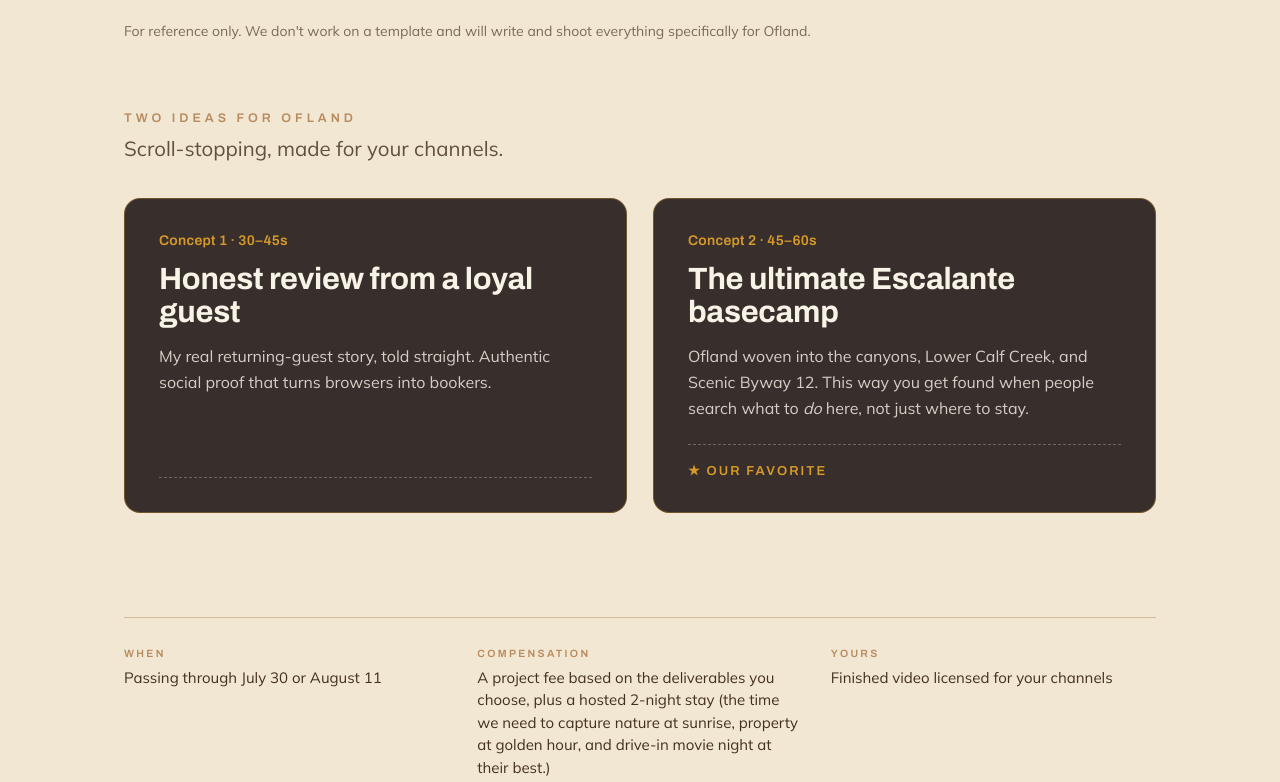
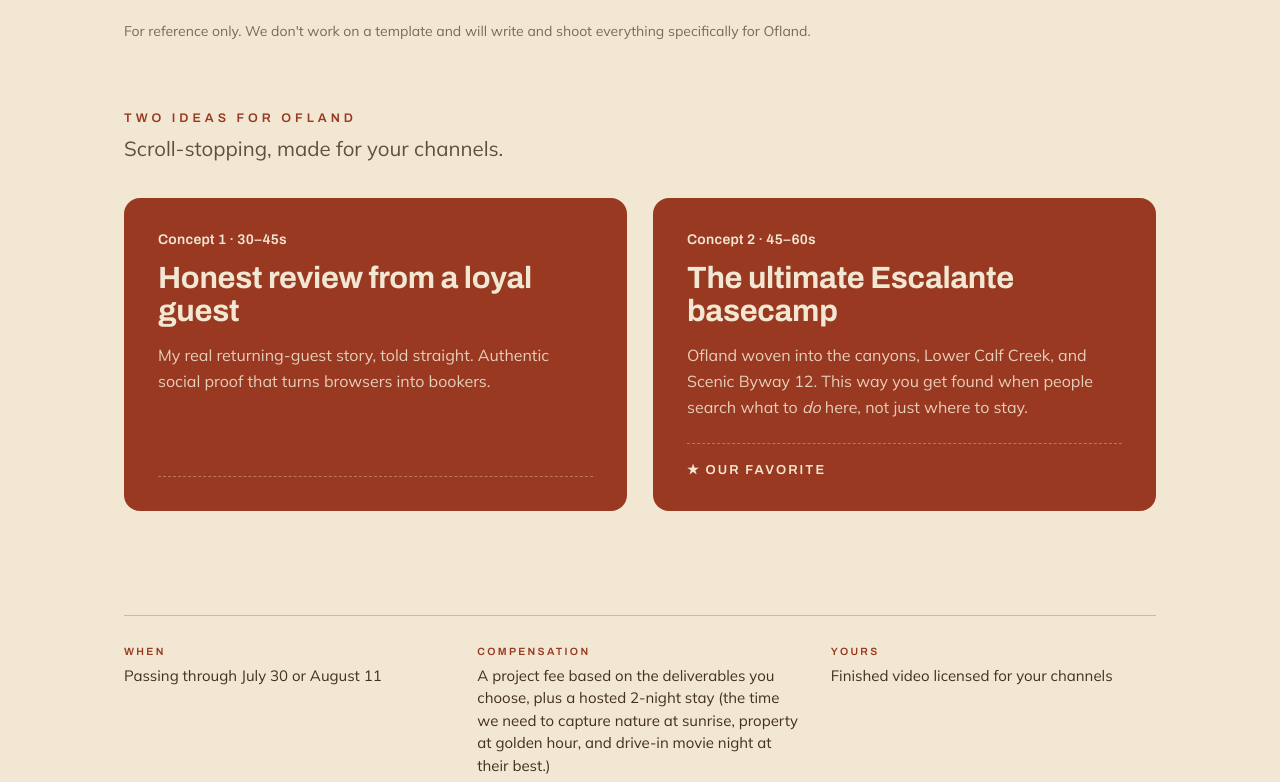
Before and after one commit to NicholasPieper/ofland-pitch, a plain HTML site: page index.html in a window 1280 px wide. Shown: the part 1048-1830 px from the top of the page. Drawn offline with nearby package versions, Linux system fonts and the light colour scheme; no server answers.

Commit message:
Update color scheme and text styles in index.html

```diff
--- a/index.html
+++ b/index.html
@@ -15,9 +15,9 @@
   * { box-sizing: border-box; }
   html, body { margin: 0; padding: 0; }
   body { background: #F2E7D3; color: #43301F; font-family: 'Mulish', system-ui, sans-serif; -webkit-font-smoothing: antialiased; }
-  a { color: #A84B2A; text-decoration: none; }
-  a:hover { color: #8f3d20; }
-  ::selection { background: #A84B2A; color: #F2E7D3; }
+  a { color: #993921; text-decoration: none; }
+  a:hover { color: #7d2e19; }
+  ::selection { background: #993921; color: #F2E7D3; }
 </style>
 <script src="./image-slot.js"></script>
 </helmet>
@@ -35,7 +35,7 @@
       <div style="text-align:right; max-width:420px;">
         <div style="font-family:'Archivo',sans-serif; font-weight:600; font-size:16px; letter-spacing:0.14em; text-transform:uppercase; color:#43301F;">Stas &amp; Nick</div>
         <div style="font-size:13.5px; color:#43301F; opacity:0.72; margin-top:4px;">UGC creators · travel &amp; hospitality</div>
-        <div style="font-size:13px; color:#B98A5E; margin-top:10px; letter-spacing:0.01em; line-height:1.7;">@goeverywhere_doeverything · <a href="/cdn-cgi/l/email-protection" class="__cf_email__" data-cfemail="137476777667617265767f6053747e727a7f3d707c7e">[email&#160;protected]</a></div>
+        <div style="font-size:13px; color:#993921; margin-top:10px; letter-spacing:0.01em; line-height:1.7;">@goeverywhere_doeverything · <a href="/cdn-cgi/l/email-protection" class="__cf_email__" data-cfemail="9cfbf9f8f9e8eefdeaf9f0efdcfbf1fdf5f0b2fff3f1">[email&#160;protected]</a></div>
       </div>
     </header>
 
@@ -44,18 +44,18 @@
       <div style="display:flex; flex-wrap:wrap; align-items:flex-end; justify-content:space-between; gap:clamp(24px,4vw,60px);">
         <div style="flex:1 1 440px; min-width:min(100%,440px);">
           <div style="font-family:'Archivo',sans-serif; font-weight:600; font-size:18px; letter-spacing:0.28em; text-transform:uppercase; color:#38302E; margin-bottom:clamp(14px,2vw,22px);">A UGC offer for Ofland Escalante</div>
-          <h1 style="font-family:'Archivo',sans-serif; font-weight:700; font-size:clamp(1.7rem,4.6vw,3.1rem); line-height:1.0; letter-spacing:-0.01em; color:#A84B2A; text-transform:uppercase; margin:0; max-width:16ch; text-wrap:balance;">The place I keep coming back to</h1>
+          <h1 style="font-family:'Archivo',sans-serif; font-weight:700; font-size:clamp(1.7rem,4.6vw,3.1rem); line-height:1.0; letter-spacing:-0.01em; color:#993921; text-transform:uppercase; margin:0; max-width:16ch; text-wrap:balance;">The place I keep coming back to</h1>
         </div>
         <div style="flex:1 1 360px; max-width:520px;">
           <p style="font-size:clamp(1.05rem,1.6vw,1.3rem); line-height:1.62; color:#43301F; margin:0;">I first stayed solo in 2022, then again a year later with my husband (Nick), because I had to show him how fun it was. Now I create content, I'll be passing through in a couple of weeks, and I'd love to make video assets you can keep.</p>
-          <div style="font-family:'Archivo',sans-serif; font-weight:600; font-size:14px; letter-spacing:0.14em; text-transform:uppercase; color:#A84B2A; margin:clamp(16px,2.5vw,22px) 0 0;">— Stas</div>
+          <div style="font-family:'Archivo',sans-serif; font-weight:600; font-size:14px; letter-spacing:0.14em; text-transform:uppercase; color:#993921; margin:clamp(16px,2.5vw,22px) 0 0;">— Stas</div>
         </div>
       </div>
     </section>
 
     <!-- 3 · SELECTED WORK -->
     <section data-screen-label="Selected work" style="padding-bottom:clamp(40px,6vw,68px);">
-      <div style="font-family:'Archivo',sans-serif; font-weight:600; font-size:12.5px; letter-spacing:0.32em; text-transform:uppercase; color:#B98A5E; margin-bottom:clamp(14px,2vw,22px);">A few things I've made for unique stays</div>
+      <div style="font-family:'Archivo',sans-serif; font-weight:600; font-size:12.5px; letter-spacing:0.32em; text-transform:uppercase; color:#993921; margin-bottom:clamp(14px,2vw,22px);">A few things I've made for unique stays</div>
       <div style="display:grid; grid-template-columns:repeat(auto-fit, minmax(min(100%, 230px), 1fr)); gap:clamp(14px,2vw,22px);">
 
         <figure style="margin:0; position:relative;">
@@ -75,7 +75,7 @@
         </figure>
 
         <figure style="margin:0; position:relative;">
-          <div style="position:relative; aspect-ratio:9/16; border-radius:12px; overflow:hidden; border:1.5px solid #A84B2A; background:#1F1C19;">
+          <div style="position:relative; aspect-ratio:9/16; border-radius:12px; overflow:hidden; border:1.5px solid #993921; background:#1F1C19;">
             <video ref="{{ videoRef1 }}" playsinline preload="metadata" controls="{{ played1 }}" style="position:absolute; inset:0; width:100%; height:100%; object-fit:cover; z-index:0; background:#1F1C19;">
               <source src="{{ videoUrl1 }}" type="video/mp4">
             </video>
@@ -112,21 +112,21 @@
 
     <!-- 4 · WHAT I'LL MAKE -->
     <section data-screen-label="What I'll make" style="padding-bottom:clamp(56px,9vw,104px);">
-      <div style="font-family:'Archivo',sans-serif; font-weight:600; font-size:12.5px; letter-spacing:0.32em; text-transform:uppercase; color:#B98A5E; margin-bottom:8px;">Two ideas for Ofland</div>
+      <div style="font-family:'Archivo',sans-serif; font-weight:600; font-size:12.5px; letter-spacing:0.32em; text-transform:uppercase; color:#993921; margin-bottom:8px;">Two ideas for Ofland</div>
       <div style="font-size:clamp(1.05rem,1.6vw,1.3rem); line-height:1.5; color:#43301F; opacity:0.82; margin-bottom:clamp(22px,3vw,34px);">Scroll-stopping, made for your channels.</div>
       <div style="display:grid; grid-template-columns:1fr 1fr; gap:clamp(16px,2.5vw,26px);">
-        <div style="background:#382E2C; border:1px solid rgba(215,154,42,0.35); border-radius:16px; padding:clamp(24px,3vw,34px); display:flex; flex-direction:column;">
-          <div style="font-family:'Archivo',sans-serif; font-weight:600; font-size:14px; letter-spacing:0.02em; color:#D79A2A; margin-bottom:14px;">Concept 1 · 30–45s</div>
-          <div style="font-family:'Archivo',sans-serif; font-weight:700; font-size:clamp(1.5rem,2.4vw,2rem); line-height:1.08; letter-spacing:-0.01em; color:#F7F3E6; margin-bottom:16px;">Honest review from a loyal guest</div>
-          <p style="font-size:16px; line-height:1.62; color:#F7F3E6; opacity:0.82; margin:0 0 22px;">My real returning-guest story, told straight. Authentic social proof that turns browsers into bookers.</p>
-          <div style="margin-top:auto; border-top:1px dashed rgba(247,243,230,0.28);"></div>
+        <div style="background:#993921; border-radius:16px; padding:clamp(24px,3vw,34px); display:flex; flex-direction:column;">
+          <div style="font-family:'Archivo',sans-serif; font-weight:600; font-size:14px; letter-spacing:0.02em; color:#F2E7D3; margin-bottom:14px;">Concept 1 · 30–45s</div>
+          <div style="font-family:'Archivo',sans-serif; font-weight:700; font-size:clamp(1.5rem,2.4vw,2rem); line-height:1.08; letter-spacing:-0.01em; color:#F2E7D3; margin-bottom:16px;">Honest review from a loyal guest</div>
+          <p style="font-size:16px; line-height:1.62; color:rgba(242,231,211,0.86); margin:0 0 22px;">My real returning-guest story, told straight. Authentic social proof that turns browsers into bookers.</p>
+          <div style="margin-top:auto; border-top:1px dashed rgba(242,231,211,0.35);"></div>
         </div>
-        <div style="background:#382E2C; border:1px solid rgba(215,154,42,0.35); border-radius:16px; padding:clamp(24px,3vw,34px); display:flex; flex-direction:column;">
-          <div style="font-family:'Archivo',sans-serif; font-weight:600; font-size:14px; letter-spacing:0.02em; color:#D79A2A; margin-bottom:14px;">Concept 2 · 45–60s</div>
-          <div style="font-family:'Archivo',sans-serif; font-weight:700; font-size:clamp(1.5rem,2.4vw,2rem); line-height:1.08; letter-spacing:-0.01em; color:#F7F3E6; margin-bottom:16px;">The ultimate Escalante basecamp</div>
-          <p style="font-size:16px; line-height:1.62; color:#F7F3E6; opacity:0.82; margin:0 0 22px;">Ofland woven into the canyons, Lower Calf Creek, and Scenic Byway 12. This way you get found when people search what to <em>do</em> here, not just where to stay.</p>
-          <div style="margin-top:auto; border-top:1px dashed rgba(247,243,230,0.28); padding-top:18px;">
-            <div style="font-family:'Archivo',sans-serif; font-weight:600; font-size:13px; letter-spacing:0.16em; text-transform:uppercase; color:#D79A2A;">★ Our favorite</div>
+        <div style="background:#993921; border-radius:16px; padding:clamp(24px,3vw,34px); display:flex; flex-direction:column;">
+          <div style="font-family:'Archivo',sans-serif; font-weight:600; font-size:14px; letter-spacing:0.02em; color:#F2E7D3; margin-bottom:14px;">Concept 2 · 45–60s</div>
+          <div style="font-family:'Archivo',sans-serif; font-weight:700; font-size:clamp(1.5rem,2.4vw,2rem); line-height:1.08; letter-spacing:-0.01em; color:#F2E7D3; margin-bottom:16px;">The ultimate Escalante basecamp</div>
+          <p style="font-size:16px; line-height:1.62; color:rgba(242,231,211,0.86); margin:0 0 22px;">Ofland woven into the canyons, Lower Calf Creek, and Scenic Byway 12. This way you get found when people search what to <em>do</em> here, not just where to stay.</p>
+          <div style="margin-top:auto; border-top:1px dashed rgba(242,231,211,0.35); padding-top:18px;">
+            <div style="font-family:'Archivo',sans-serif; font-weight:600; font-size:13px; letter-spacing:0.16em; text-transform:uppercase; color:#F2E7D3;">★ Our favorite</div>
           </div>
         </div>
       </div>
@@ -136,15 +136,15 @@
     <section data-screen-label="Logistics" style="padding-bottom:clamp(56px,9vw,104px);">
       <div style="display:grid; grid-template-columns:repeat(auto-fit, minmax(min(100%, 220px), 1fr)); gap:clamp(16px,2.5vw,28px); border-top:1px solid rgba(185,138,94,0.5); border-bottom:1px solid rgba(185,138,94,0.5); padding:clamp(22px,3vw,30px) 0;">
         <div style="display:flex; flex-direction:column; gap:8px;">
-          <div style="font-family:'Archivo',sans-serif; font-weight:600; font-size:10.5px; letter-spacing:0.22em; text-transform:uppercase; color:#B98A5E;">When</div>
+          <div style="font-family:'Archivo',sans-serif; font-weight:600; font-size:10.5px; letter-spacing:0.22em; text-transform:uppercase; color:#993921;">When</div>
           <div style="font-size:15px; line-height:1.5; color:#43301F;">Passing through July 30 or August 11</div>
         </div>
         <div style="display:flex; flex-direction:column; gap:8px;">
-          <div style="font-family:'Archivo',sans-serif; font-weight:600; font-size:10.5px; letter-spacing:0.22em; text-transform:uppercase; color:#B98A5E;">Compensation</div>
+          <div style="font-family:'Archivo',sans-serif; font-weight:600; font-size:10.5px; letter-spacing:0.22em; text-transform:uppercase; color:#993921;">Compensation</div>
           <div style="font-size:15px; line-height:1.5; color:#43301F;">A project fee based on the deliverables you choose, plus a hosted 2-night stay (the time we need to capture nature at sunrise, property at golden hour, and drive-in movie night at their best.)</div>
         </div>
         <div style="display:flex; flex-direction:column; gap:8px;">
-          <div style="font-family:'Archivo',sans-serif; font-weight:600; font-size:10.5px; letter-spacing:0.22em; text-transform:uppercase; color:#B98A5E;">Yours</div>
+          <div style="font-family:'Archivo',sans-serif; font-weight:600; font-size:10.5px; letter-spacing:0.22em; text-transform:uppercase; color:#993921;">Yours</div>
           <div style="font-size:15px; line-height:1.5; color:#43301F;">Finished video licensed for your channels</div>
         </div>
       </div>
@@ -152,9 +152,9 @@
 
     <!-- 6 · CTA -->
     <section data-screen-label="CTA" style="padding-bottom:clamp(24px,4vw,48px);">
-      <div style="background:#A84B2A; border-radius:20px; padding:clamp(40px,6vw,72px) clamp(24px,4vw,48px); text-align:center;">
+      <div style="background:#993921; border-radius:20px; padding:clamp(40px,6vw,72px) clamp(24px,4vw,48px); text-align:center;">
         <h2 style="font-family:'Archivo',sans-serif; font-weight:700; font-size:clamp(1.7rem,4vw,2.9rem); line-height:1.06; letter-spacing:0.01em; color:#F2E7D3; text-transform:uppercase; margin:0 0 clamp(16px,2.5vw,22px); max-width:16ch; margin-left:auto; margin-right:auto;">Let's make something great for Ofland</h2>
-        <p style="font-size:clamp(0.95rem,1.4vw,1.1rem); line-height:1.6; color:rgba(242,231,211,0.86); margin:0 auto; max-width:520px;">Reply to my email and I'll send the concepts and a simple package. · <a href="/cdn-cgi/l/email-protection#5b3c3e3f3e2f293a2d3e37281b3c363a323775383436" style="color:#F2E7D3; text-decoration:underline; text-underline-offset:3px;"><span class="__cf_email__" data-cfemail="fc9b999899888e9d8a99908fbc9b919d9590d29f9391">[email&#160;protected]</span></a></p>
+        <p style="font-size:clamp(0.95rem,1.4vw,1.1rem); line-height:1.6; color:rgba(242,231,211,0.86); margin:0 auto; max-width:520px;">Reply to my email and I'll send the concepts and a simple package. · <a href="/cdn-cgi/l/email-protection#620507060716100314070e1122050f030b0e4c010d0f" style="color:#F2E7D3; text-decoration:underline; text-underline-offset:3px;"><span class="__cf_email__" data-cfemail="c8afadacadbcbaa9beada4bb88afa5a9a1a4e6aba7a5">[email&#160;protected]</span></a></p>
       </div>
     </section>
 
```
